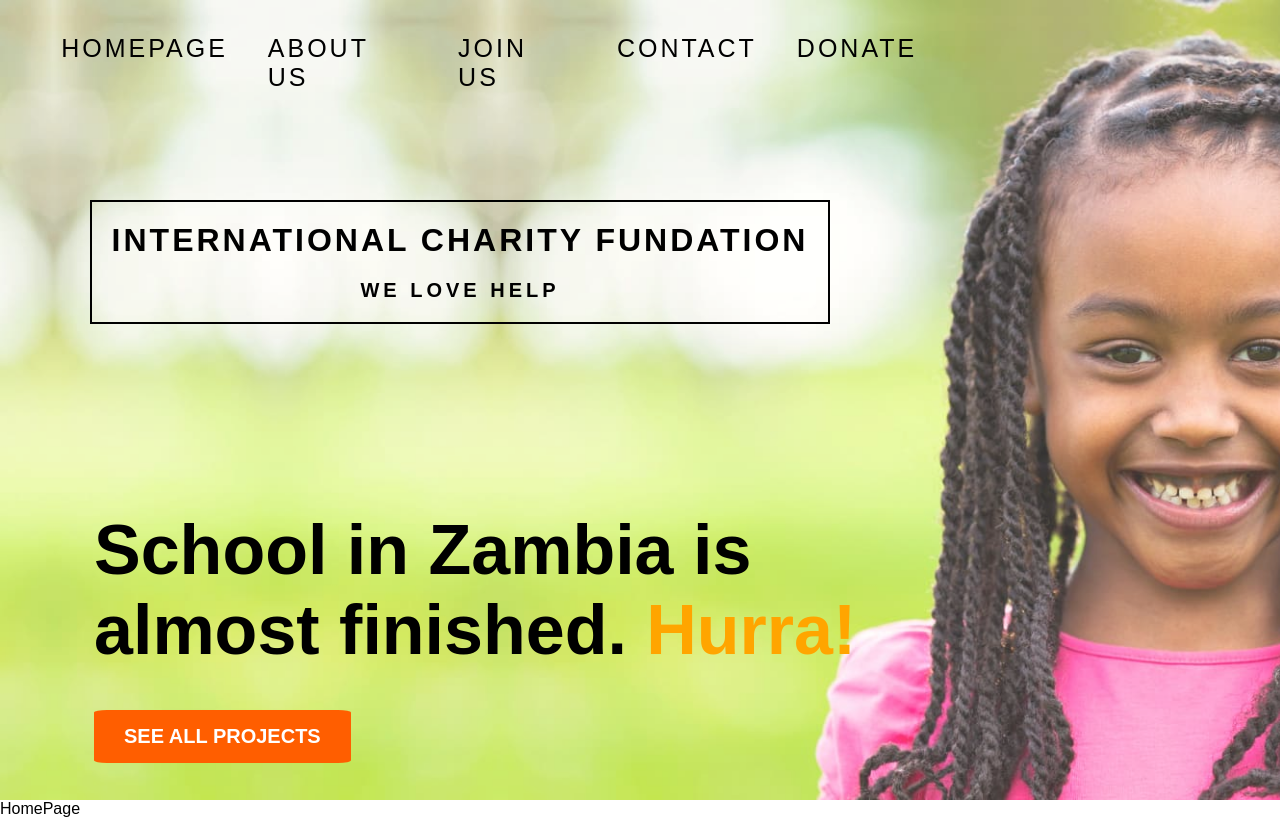
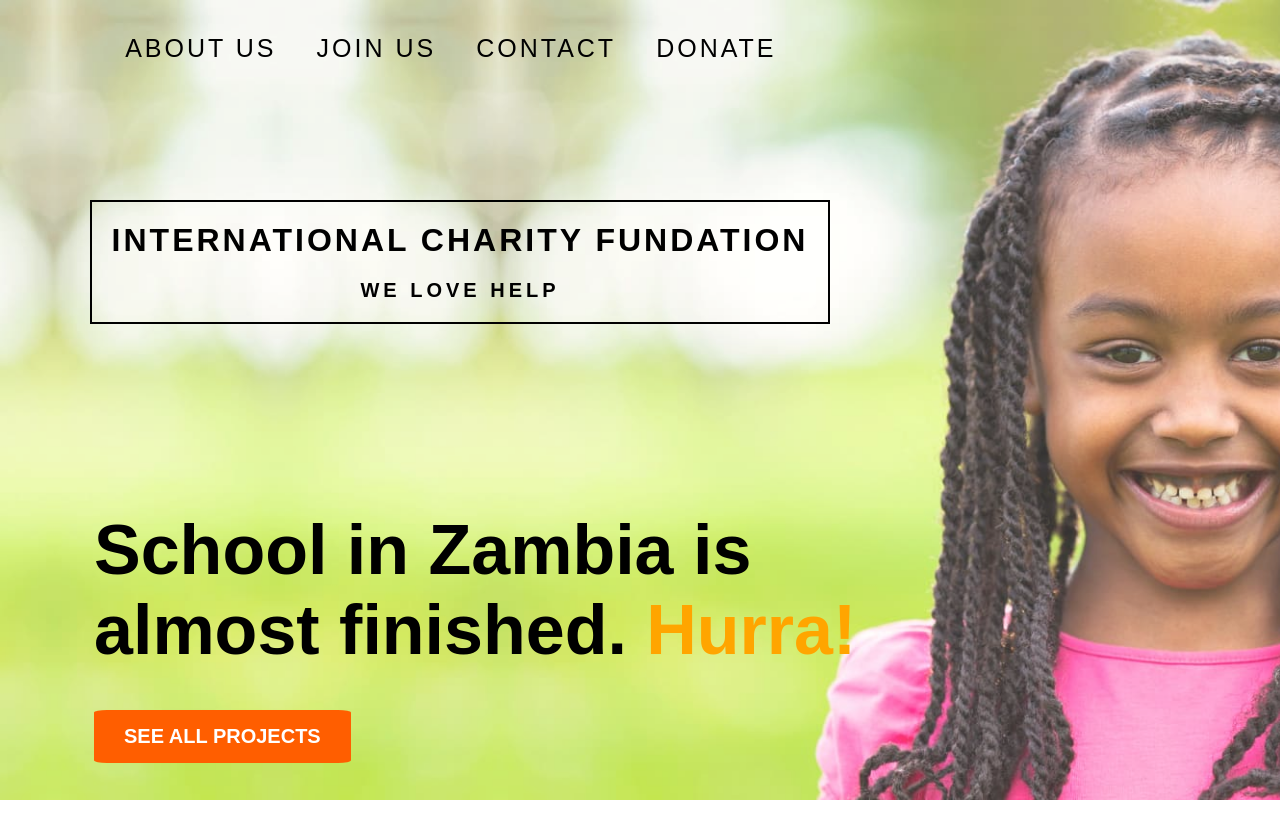
Before and after one commit to Oskiwariat/mini-project-react-page, a React (Create React App) app: page / in a window 1280 px wide. Built offline with nearby package versions, Linux system fonts and the light colour scheme.

Commit message:
delete navlink homepage from navigation

```diff
--- a/src/components/Navigation.js
+++ b/src/components/Navigation.js
@@ -6,7 +6,6 @@ import { NavLink } from "react-router-dom";
 
 const Navigation = () => {
   const list = [
-    { name: "Homepage", path: "/", exact: true, class: "homepage" },
     { name: "About Us", path: "/aboutus", class: "aboutus" },
     { name: "Join Us", path: "/joinus", class: "joinus" },
     { name: "Contact", path: "/contact", class: "contact" },
--- a/src/components/Page.js
+++ b/src/components/Page.js
@@ -3,7 +3,6 @@ import React from "react";
 import { Route, Switch } from "react-router-dom";
 
 import AboutUs from "../pages/AboutUs";
-import HomePage from "../pages/HomePage";
 import JoinUs from "../pages/JoinUs";
 import Contact from "../pages/Contact";
 import Donate from "../pages/Donate";
@@ -12,7 +11,6 @@ const Page = () => {
   return (
     <>
       <Switch>
-        <Route path="/" exact component={HomePage} />
         <Route path="/aboutus" component={AboutUs} />
         <Route path="/joinus" component={JoinUs} />
         <Route path="/contact" component={Contact} />
--- a/src/pages/HomePage.js
+++ /dev/null
@@ -1,13 +0,0 @@
-import React from "react";
-
-const HomePage = () => {
-  return (
-    <>
-      <div>
-        <p>HomePage</p>
-      </div>
-    </>
-  );
-};
-
-export default HomePage;
--- a/src/styles/Navigation.css
+++ b/src/styles/Navigation.css
@@ -1,6 +1,6 @@
 header.welcome nav.navigation {
   position: absolute;
-  left: 4%;
+  left: 9%;
   top: 3%;
   z-index: 1;
   max-width: 70%;
```
